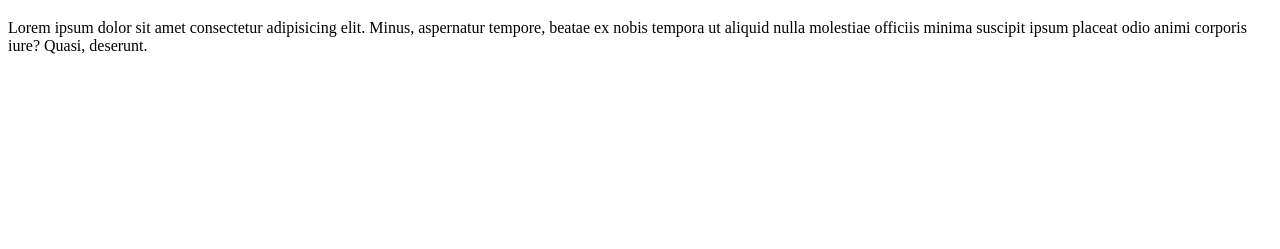
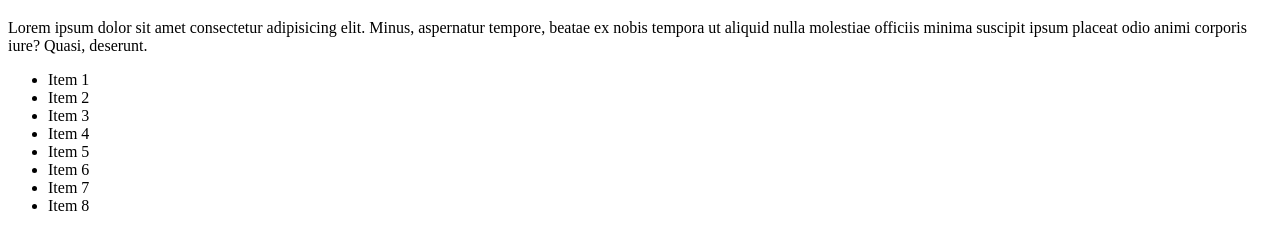
Before and after one commit to larriag13/Repositorio01, a plain HTML site: page index.html in a window 1280 px wide. Shown: the part 61-310 px from the top of the page. Drawn offline with Linux system fonts and the light colour scheme.

Commit message:
ul add main

```diff
--- a/index.html
+++ b/index.html
@@ -9,5 +9,15 @@
 <body>
     <h1>Ejemplo 04/12/2022</h1>
     <p>Lorem ipsum dolor sit amet consectetur adipisicing elit. Minus, aspernatur tempore, beatae ex nobis tempora ut aliquid nulla molestiae officiis minima suscipit ipsum placeat odio animi corporis iure? Quasi, deserunt.</p>
+    <ul>
+        <li>Item 1</li>
+        <li>Item 2</li>
+        <li>Item 3</li>
+        <li>Item 4</li>
+        <li>Item 5</li>
+        <li>Item 6</li>
+        <li>Item 7</li>
+        <li>Item 8</li>
+    </ul>
 </body>
 </html>
```
